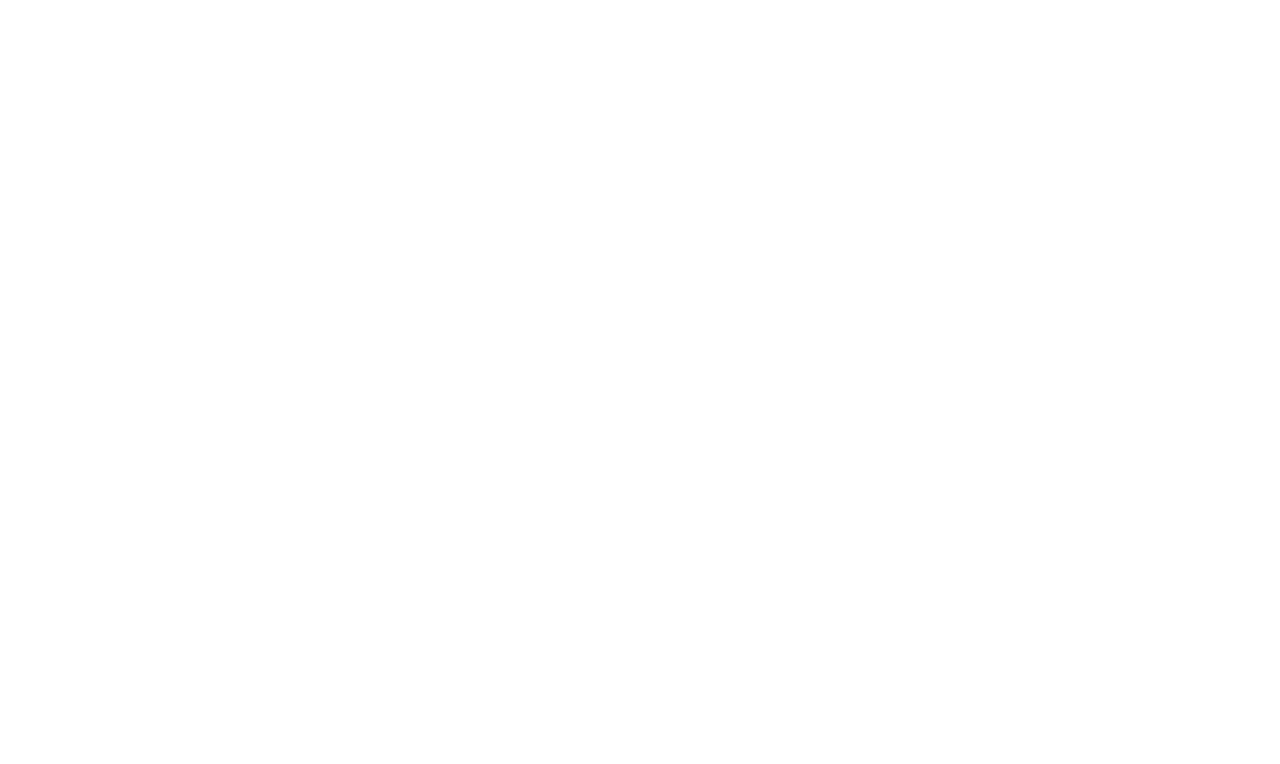
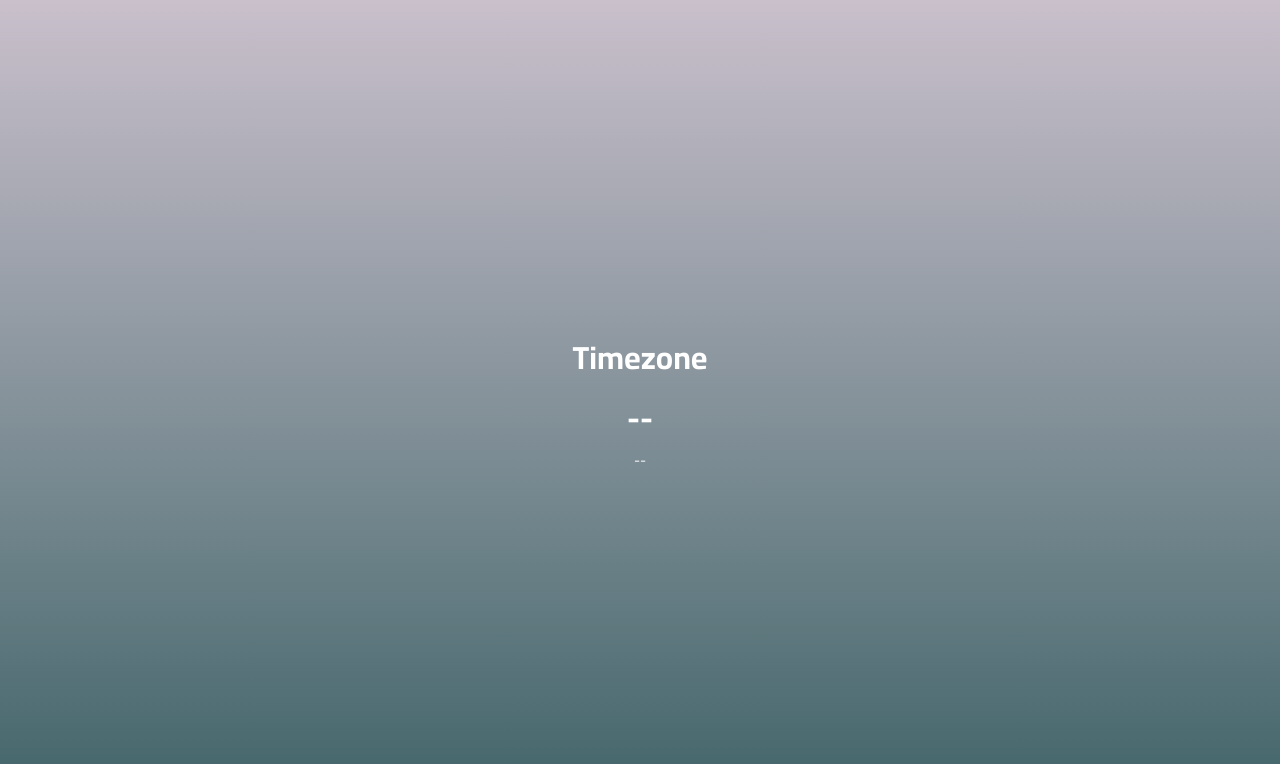
Before and after one commit to Baher-essam/Weather-App, a plain HTML site: page index.html in a window 1280 px wide. Drawn offline with Linux system fonts and the light colour scheme.

Commit message:
Adding main elemnts

```diff
--- a/index.html
+++ b/index.html
@@ -6,11 +6,26 @@
     <meta http-equiv="Content-Type" content="text/html;charset=UTF-8">
     <meta name="description" content="konw your weather condition via your location">
     <meta name="keywords" content="weather-app, weather, baher-essam, Baher Essam, baher-essam.com">
+    <link rel="preconnect" href="https://fonts.gstatic.com">
+    <link href="https://fonts.googleapis.com/css2?family=Cairo:wght@200;300;400;600;700;900&display=swap" rel="stylesheet">
     <link rel="stylesheet" href="style.css">
     <title>Weather app</title>
 </head>
 <body>
+    <div class="container ">
+        <div class="weather-notification"></div>
+        <div class="icon"></div>
+        <div class="location">
+            <h1 class="location-timezone">Timezone</h1>
+            <span class="location-country"></span>
+        </div>
+        <h1 class="current-degree">--</h1>
+        <p class="almost-degree">--</p>
+        <p class="weather-description"></p>
+        <div id="temp"></div>
+    </div>
 
+    <script src="https://rawgithub.com/darkskyapp/skycons/master/skycons.js"></script>
     <script src="app.js"></script>
 </body>
 </html>
--- a/style.css
+++ b/style.css
@@ -0,0 +1,25 @@
+*{
+    margin: 0;
+    padding: 0;
+    box-sizing: border-box;
+}
+
+body
+{
+    height: 100vh;
+    display: flex;
+    justify-content: center;
+    flex-direction: column;
+    align-items: center;
+    background: linear-gradient(to bottom , rgba(77, 46, 85, 0.3),rgba(18, 62, 68, 0.8));
+    color: #fff;
+    font-family: 'Cairo', sans-serif;
+    text-align: center;
+}
+img{
+    width: 250px;
+    height: 250px;
+}
+.location h1 {display: inline;}
+.almost-degree{font-size: 14px;}
+.almost-degree span  {font-size: 10px;}
```
